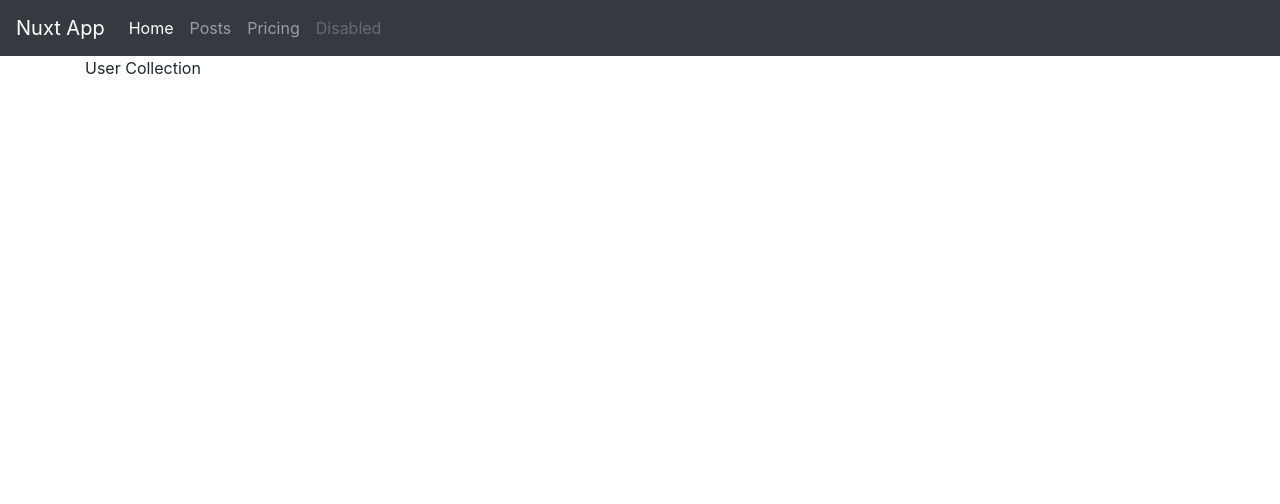
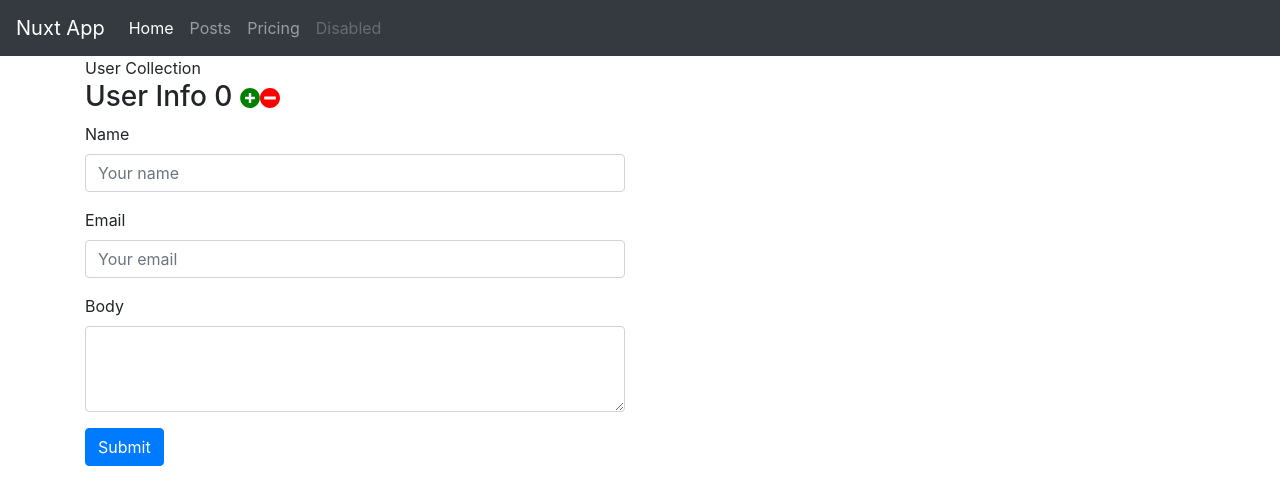
Before and after one commit to anisur3036/nuxtjs-typeahead, a Nuxt app: page / in a window 1280 px wide. Shown: the top 504 px of the page. Built offline with nearby package versions, Linux system fonts and the light colour scheme.

Commit message:
multiple insert ok by nuxt js with laravel

```diff
--- a/nuxt.config.js
+++ b/nuxt.config.js
@@ -65,7 +65,7 @@ export default {
   ** See https://axios.nuxtjs.org/options
   */
   axios: {
-    baseURL: 'http://blog.test/api'
+    baseURL: 'http://api-laravel.test/api'
   },
   /*
   ** Build configuration
--- a/pages/index.vue
+++ b/pages/index.vue
@@ -5,7 +5,7 @@
 		    <div class="panel panel-default">
 		    	<div class="panel-title">User Collection
 					</div>
-		    		<form role="form" @submit.prevent="addUser" method="post" v-if="submit">
+		    		<form role="form" @submit.prevent="addUser">
 		    			<div class="panel-body" v-for="(user, index) in users" :key="index">
 		    				<div class="form-container">
 		    					<h3>User Info {{index}}
@@ -28,17 +28,14 @@
 				    				<input type="text" id="email" class="form-control" placeholder="Your email" v-model="user.email">
 				    			</div>
 				    			<div class="form-group">
-				    				<label for="bio">Bio</label>
-				    				<textarea id="bio" class="form-control" rows="3" required="required" v-model="user.bio"></textarea>
+				    				<label for="body">Body</label>
+				    				<textarea id="body" class="form-control" rows="3" required="required" v-model="user.body"></textarea>
 				    			</div>
 		    				</div>
 		    			</div>
 		    				<button type="submit" class="btn btn-primary pull-right">Submit</button>
 		    		</form>
 		    </div>
-  			<div>
-        </div>
-          <h4 v-for="user in postUsers" :key="user.name">{{ user.name }}</h4>
   		</div>
   	</div>
   </div>
@@ -55,7 +52,7 @@ export default {
   			{
   				name: '',
   				email: '',
-  				bio: ''
+  				body: ''
   			}
   		],
       postUsers: []
@@ -66,7 +63,7 @@ export default {
   		this.users.push({
   			name: '',
   			email: '',
-  			bio: ''
+  			body: ''
   		})
   	},
   	removeUser(index) {
@@ -77,8 +74,9 @@ export default {
   		}
   	},
 
-  	addUser() {
-      this.postUsers = this.users;
+  	async addUser() {
+      await this.$axios.$post(`http://api-laravel.test/api/user`, this.users)
+      this.$router.push('/users/1');
   	}
   }
 }
@@ -86,5 +84,4 @@ export default {
 
 <style lang="scss">
 // @import url('http://cdn.test/bootstrap.min.css');
-
 </style>
```
